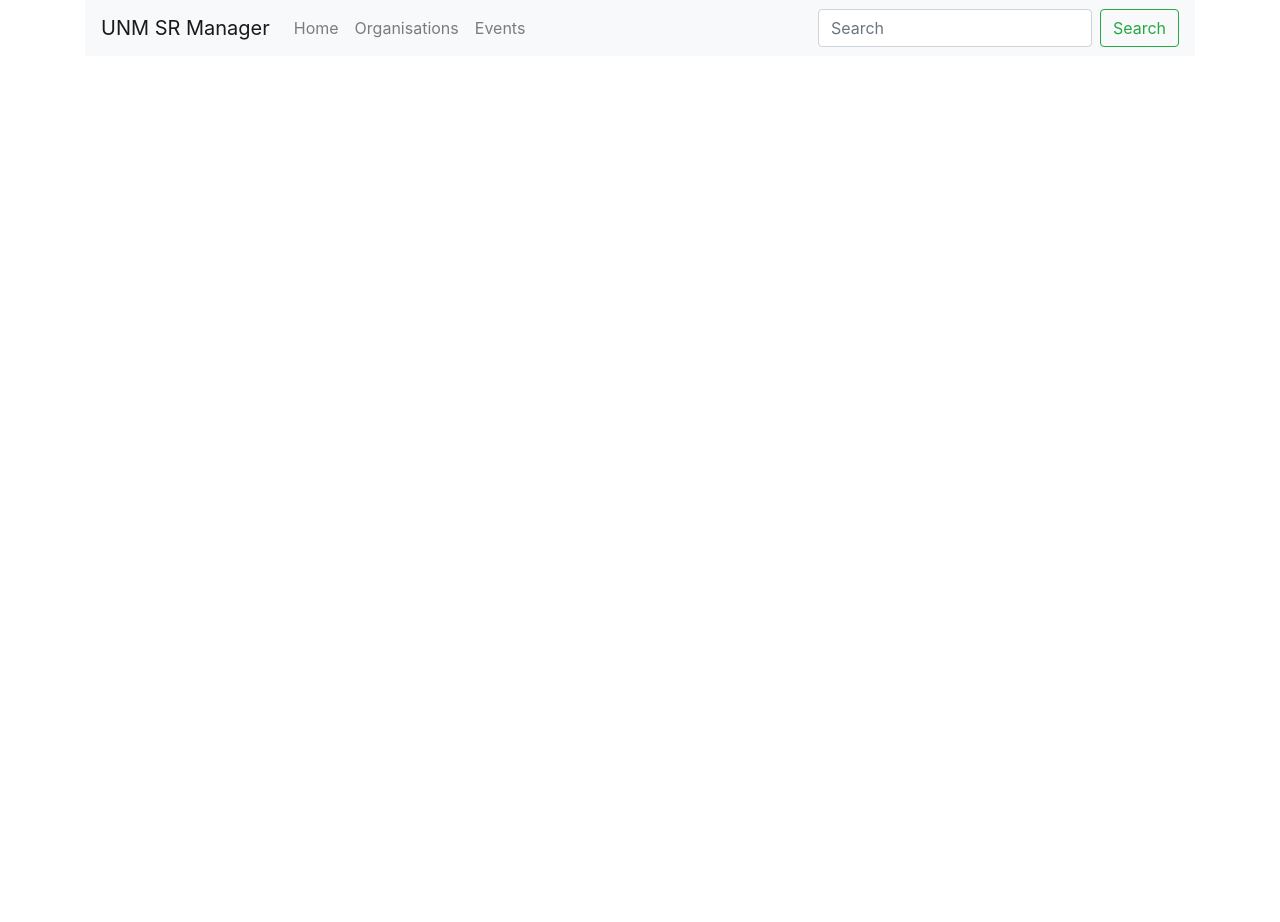
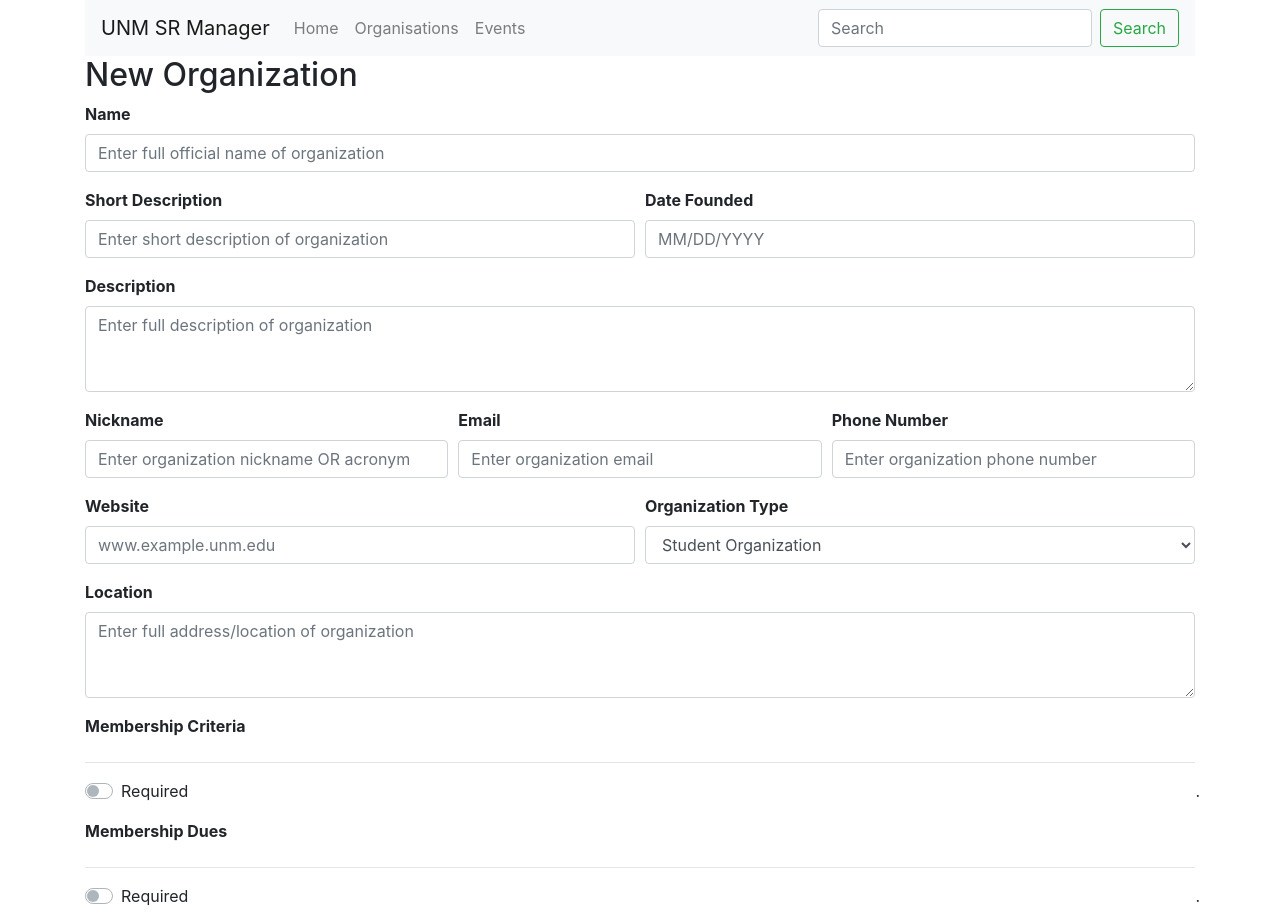
Before and after one commit to aycarl/unmsr-mgmt, a React (Create React App) app: page /new-org in a window 1280 px wide. Shown: the top 922 px of the page. Before the commit the page ends 800 px from the top, so only its background shows below. Built offline with nearby package versions, Linux system fonts and the light colour scheme.

Commit message:
updated dashboard and new organization form

```diff
--- a/src/App.js
+++ b/src/App.js
@@ -10,6 +10,7 @@ import Dashboard from "./components/dashboard";
 import Header from "./components/header";
 import Login from "./components/login";
 import SignUp from "./components/sign-up";
+import NewOrg from "./components/new-org";
 
 import "./App.css";
 
@@ -34,6 +35,7 @@ const appComponents = (
       <Switch>
         <Route exact path="/" component={Dashboard} />
         <Route exact path="/home" component={Home} />
+        <Route exact path="/new-org" component={NewOrg} />
       </Switch>
     </div>
   </Router>
--- /dev/null
+++ b/src/component_styles/form.styles.css
@@ -0,0 +1,3 @@
+.form-label {
+  font-weight: bold;
+}
--- a/src/components/dashboard.js
+++ b/src/components/dashboard.js
@@ -12,7 +12,7 @@ const Dashboard = () => {
       <h1>Dashboard</h1>
       <Row className="section">
         <Col>
-          <LargeButton title="Add Organization" url="/organisations" />
+          <LargeButton title="Add Organization" url="/new-org" />
         </Col>
         <Col>
           <LargeButton title="Add Event" url="/events" />
@@ -21,13 +21,17 @@ const Dashboard = () => {
       <Row className="section">
         <Col>
           <h4>Clubs & Organizations</h4>
+          <hr />
           <OrgTableList />
         </Col>
         <Col>
           <h4>Events</h4>
-          <strong>Upcoming</strong>
+          <hr />
+          <p>Upcoming</p>
+          <hr />
           <Row></Row>
-          <strong>Past</strong>
+          <p>Past</p>
+          <hr />
           <Row></Row>
         </Col>
       </Row>
--- a/src/components/new-org.js
+++ b/src/components/new-org.js
@@ -0,0 +1,224 @@
+import React from "react";
+
+import { Form, Col, Button } from "react-bootstrap";
+
+import "./../component_styles/form.styles.css";
+
+// displays a page for creating a new organization
+const NewOrg = () => {
+  // state management for toggling membership criteria input field
+  const [
+    membershipCriteriaRequired,
+    setMembershipCriteriaRequired,
+  ] = React.useState(false);
+
+  // state management for toggling membership dues input field
+  const [membershipDuesRequired, setMembershipDuesRequired] = React.useState(
+    false
+  );
+
+  const [name, setName] = React.useState("");
+  const [nickname, setNickname] = React.useState("");
+  const [fullDescription, setFullDescription] = React.useState("");
+  const [email, setEmail] = React.useState("");
+  const [dateFounded, setDateFounded] = React.useState("");
+  const [phoneNumber, setPhoneNumber] = React.useState("");
+  const [location, setLocation] = React.useState("");
+  const [websiteUrl, setWebsiteUrl] = React.useState("");
+  const [shortDescription, setShortDescription] = React.useState("");
+  const [organizationType, setOrganizationType] = React.useState("");
+  const [
+    membershipCriteriaDetails,
+    setMembershipCriteriaDetails,
+  ] = React.useState("");
+  const [membershipDuesDetails, setMembershipDuesDetails] = React.useState("");
+
+  return (
+    <div>
+      <h2>New Organization</h2>
+      <Form>
+        <Form.Row>
+          <Form.Group as={Col} controlId="formGridName">
+            <Form.Label className="form-label">Name</Form.Label>
+            <Form.Control
+              name="name"
+              value={name}
+              onChange={(e) => setName(e.target.value)}
+              placeholder="Enter full official name of organization"
+            />
+          </Form.Group>
+        </Form.Row>
+
+        <Form.Row>
+          <Form.Group as={Col} controlId="formGridShortDesc">
+            <Form.Label className="form-label">Short Description</Form.Label>
+            <Form.Control
+              name="short_description"
+              value={shortDescription}
+              onChange={(e) => setShortDescription(e.target.value)}
+              placeholder="Enter short description of organization"
+            />
+          </Form.Group>
+
+          <Form.Group as={Col} controlId="formGridEmail">
+            <Form.Label className="form-label">Date Founded</Form.Label>
+            <Form.Control
+              name="date_founded"
+              value={dateFounded}
+              onChange={(e) => setDateFounded(e.target.value)}
+              placeholder="MM/DD/YYYY"
+            />
+          </Form.Group>
+        </Form.Row>
+
+        <Form.Group controlId="formGridDescription">
+          <Form.Label className="form-label">Description</Form.Label>
+          <Form.Control
+            name="full_description"
+            value={fullDescription}
+            onChange={(e) => setFullDescription(e.target.value)}
+            as="textarea"
+            rows={3}
+            placeholder="Enter full description of organization"
+          />
+        </Form.Group>
+
+        <Form.Row>
+          <Form.Group as={Col} controlId="formGridNickname">
+            <Form.Label className="form-label">Nickname</Form.Label>
+            <Form.Control
+              name="nickname"
+              value={nickname}
+              onChange={(e) => setNickname(e.target.value)}
+              placeholder="Enter organization nickname OR acronym"
+            />
+          </Form.Group>
+
+          <Form.Group as={Col} controlId="formGridEmail">
+            <Form.Label className="form-label">Email</Form.Label>
+            <Form.Control
+              name="email"
+              value={email}
+              onChange={(e) => setEmail(e.target.value)}
+              type="email"
+              placeholder="Enter organization email"
+            />
+          </Form.Group>
+
+          <Form.Group as={Col} controlId="formGridPhoneNumber">
+            <Form.Label className="form-label">Phone Number</Form.Label>
+            <Form.Control
+              name="phone_number"
+              value={phoneNumber}
+              onChange={(e) => setPhoneNumber(e.target.value)}
+              placeholder="Enter organization phone number"
+            />
+          </Form.Group>
+        </Form.Row>
+
+        <Form.Row>
+          <Form.Group as={Col} controlId="formGridWebsite">
+            <Form.Label className="form-label">Website</Form.Label>
+            <Form.Control
+              name="website_url"
+              value={websiteUrl}
+              onChange={(e) => setWebsiteUrl(e.target.value)}
+              placeholder="www.example.unm.edu"
+            />
+          </Form.Group>
+
+          <Form.Group as={Col} controlId="formGridOrgType">
+            <Form.Label className="form-label">Organization Type</Form.Label>
+            <Form.Control
+              as="select"
+              name="organization_type"
+              value={organizationType}
+              onChange={(e) => setOrganizationType(e.target.value)}
+            >
+              <option value="student_organization">Student Organization</option>
+              <option value="department">Department</option>
+            </Form.Control>
+          </Form.Group>
+        </Form.Row>
+
+        <Form.Group controlId="formGridLocation">
+          <Form.Label className="form-label">Location</Form.Label>
+          <Form.Control
+            name="location"
+            value={location}
+            onChange={(e) => setLocation(e.target.value)}
+            as="textarea"
+            rows={3}
+            placeholder="Enter full address/location of organization"
+          />
+        </Form.Group>
+
+        <Form.Label className="form-label">Membership Criteria</Form.Label>
+        <hr />
+
+        <Form.Row>
+          <Form.Group as={Col} controlId="formGridMembershipCriteriaCheckbox">
+            <Form.Check
+              type="switch"
+              name="membership_citeria_required"
+              label="Required"
+              value={membershipCriteriaRequired}
+              onChange={() =>
+                setMembershipCriteriaRequired(!membershipCriteriaRequired)
+              }
+            />
+          </Form.Group>
+
+          {membershipCriteriaRequired ? (
+            <Form.Group as={Col} controlId="formGridMembershipCriteria">
+              <Form.Control
+                name="membership_criteria_details"
+                value={membershipCriteriaDetails}
+                onChange={(e) => setMembershipCriteriaDetails(e.target.value)}
+                placeholder="Enter requirements to join this organization"
+              />
+            </Form.Group>
+          ) : (
+            <div as={Col}>.</div>
+          )}
+        </Form.Row>
+
+        <Form.Label className="form-label">Membership Dues</Form.Label>
+        <hr />
+
+        <Form.Row>
+          <Form.Group as={Col} controlId="formGridMembershipDuesCheckbox">
+            <Form.Check
+              type="switch"
+              name="membership_dues_Required"
+              label="Required"
+              value={membershipDuesRequired}
+              onChange={() =>
+                setMembershipDuesRequired(!membershipDuesRequired)
+              }
+            />
+          </Form.Group>
+
+          {membershipDuesRequired ? (
+            <Form.Group as={Col} controlId="formGridMembershipDues">
+              <Form.Control
+                name="membership_dues_details"
+                value={membershipDuesDetails}
+                onChange={(e) => setMembershipDuesDetails(e.target.value)}
+                placeholder="Enter details about membership dues"
+              />
+            </Form.Group>
+          ) : (
+            <div as={Col}>.</div>
+          )}
+        </Form.Row>
+
+        <Button variant="primary" type="submit">
+          Submit
+        </Button>
+      </Form>
+    </div>
+  );
+};
+
+export default NewOrg;
```
Also changed, not shown: package.json (+7 -0 lines), 1 other file (tests, documents, lock files or other folders).
